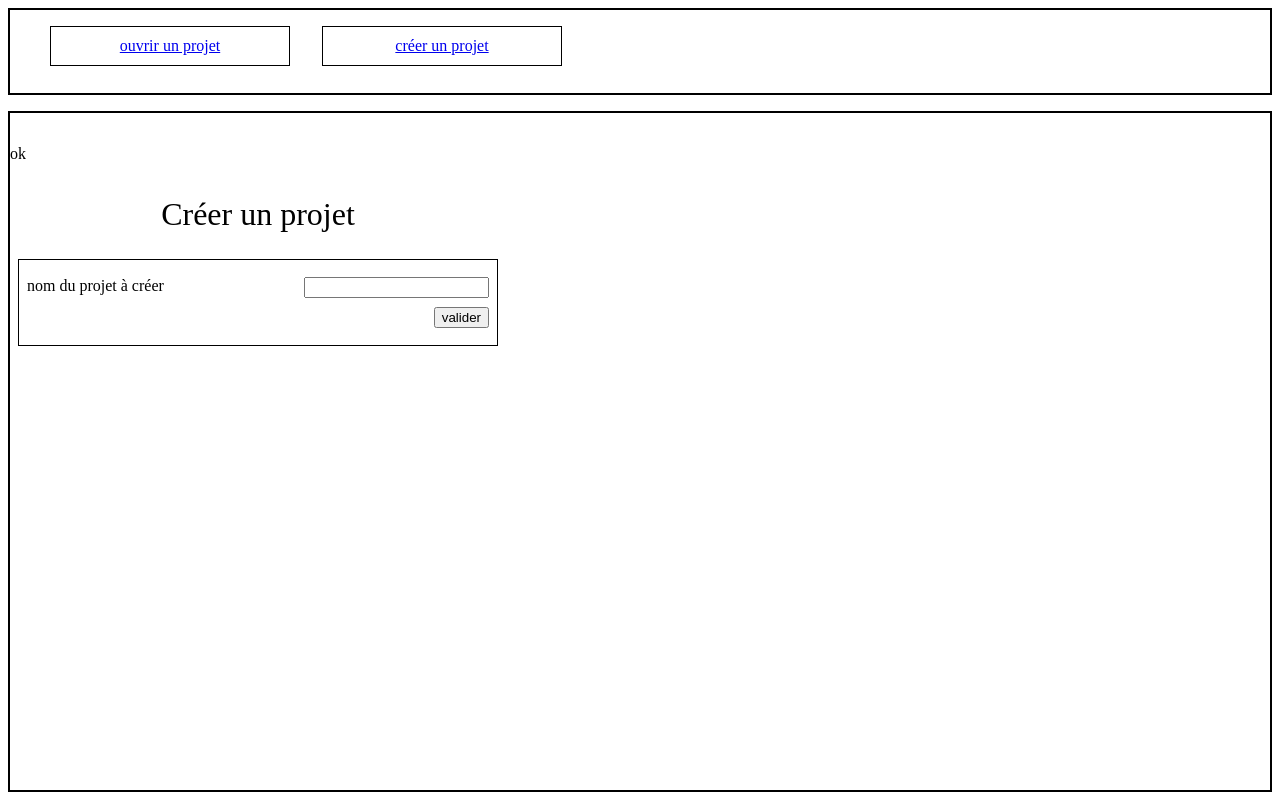
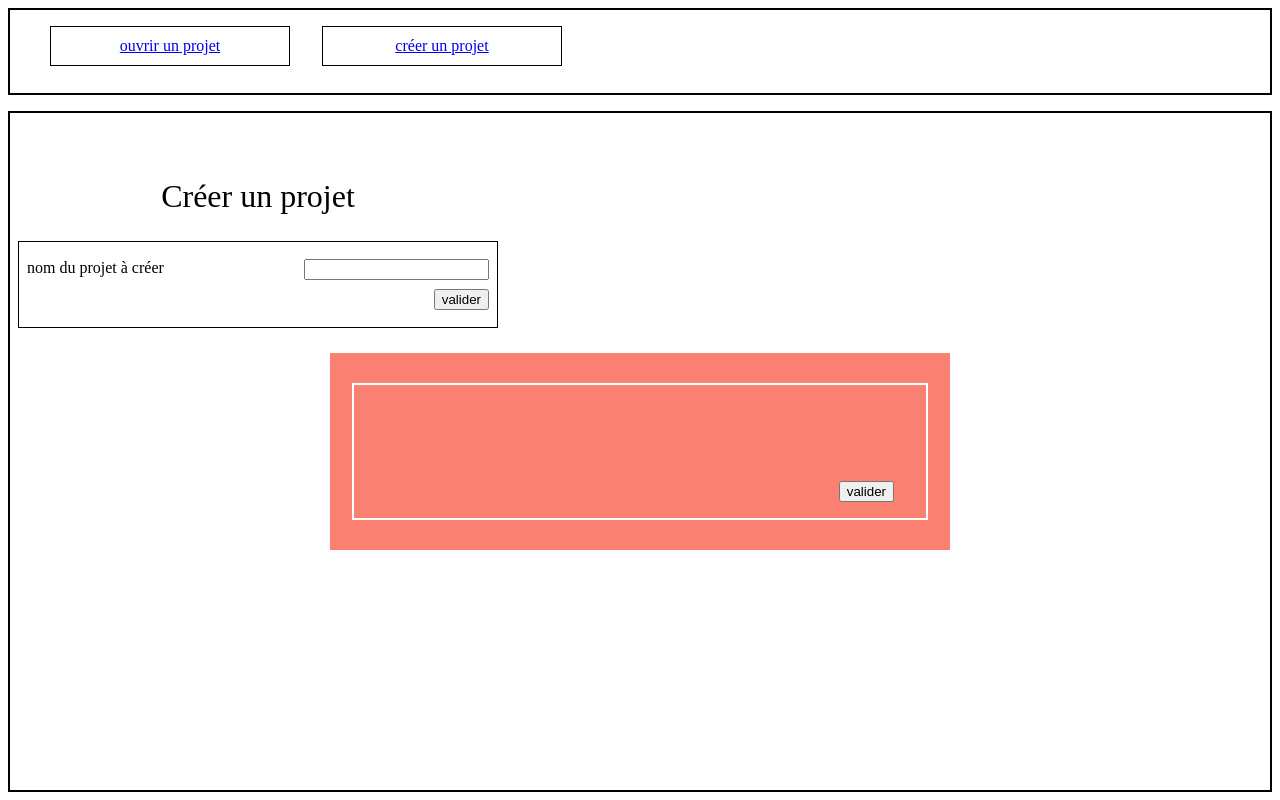
Before and after one commit to lqksdfohd/crcv4-front, an Angular app: page /projet/nouveau in a window 1280 px wide. Both pictures are taken after a click on the button "valider". Built offline with nearby package versions, Linux system fonts and the light colour scheme; no server answers.

Commit message:
commentaire et css des composants

```diff
--- a/src/app/app.component.css
+++ b/src/app/app.component.css
@@ -30,8 +30,24 @@ div#affichage-composants{
     padding: 2rem 0;
     margin-top: 1rem;
 
+    position: relative;
+
 }
 
 .solid-border{
     border: 2px solid black;
 }
+
+div#affichage-erreurs{
+    position: absolute;
+    top: 30vh;
+    left: 25vw;
+    right: 25vw;
+    bottom: 30vh;
+    z-index: 1000;
+    background-color: salmon;
+
+    display: flex;
+    justify-content: center;
+    align-items: center;
+}
--- a/src/app/gestionnaire-erreurs/gestionnaire-erreurs.component.css
+++ b/src/app/gestionnaire-erreurs/gestionnaire-erreurs.component.css
@@ -0,0 +1,22 @@
+div#container-erreur{
+    width: 45vw;
+    background-color: salmon;
+    height: vh;
+    box-sizing: border-box;
+    padding: 1rem;
+    border: solid 2px white;
+}
+
+div#logique{
+    display: flex;
+    justify-content: flex-end;
+    padding-right: 1rem;
+}
+
+div#donnees{
+    display: flex;
+    flex-direction: column;
+    height: 10vh;
+    justify-content: space-evenly;
+
+}
--- a/src/app/gestionnaire-erreurs/gestionnaire-erreurs.component.html
+++ b/src/app/gestionnaire-erreurs/gestionnaire-erreurs.component.html
@@ -5,7 +5,9 @@
         <div class="code">{{erreurModel?.status}}</div>
     </div>
     <div id="logique">
-        <div id="valider" (click)="validerLectureErreur()">ok</div>
+        <div id="valider" (click)="validerLectureErreur()">
+            <button>valider</button>
+        </div>
     </div>
 
 </div>
--- a/src/app/gestionnaire-erreurs/gestionnaire-erreurs.service.ts
+++ b/src/app/gestionnaire-erreurs/gestionnaire-erreurs.service.ts
@@ -5,6 +5,9 @@ import { Injectable } from '@angular/core'
 
 
 @Injectable({providedIn: 'root'})
+/**
+ * Service permettant d'afficher une erreur à l'utilisateur de l'application
+ */
 export class GestionnaireErreursService{
     obsGestionnaireErreurs:Subject<ErreurModel> = new Subject();
 
```
